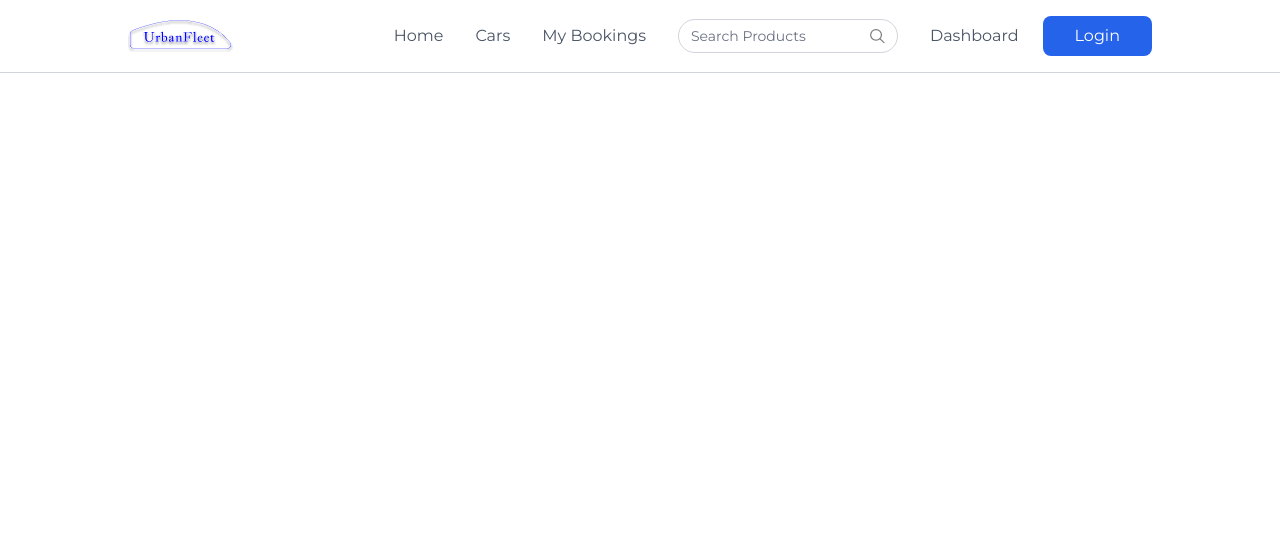
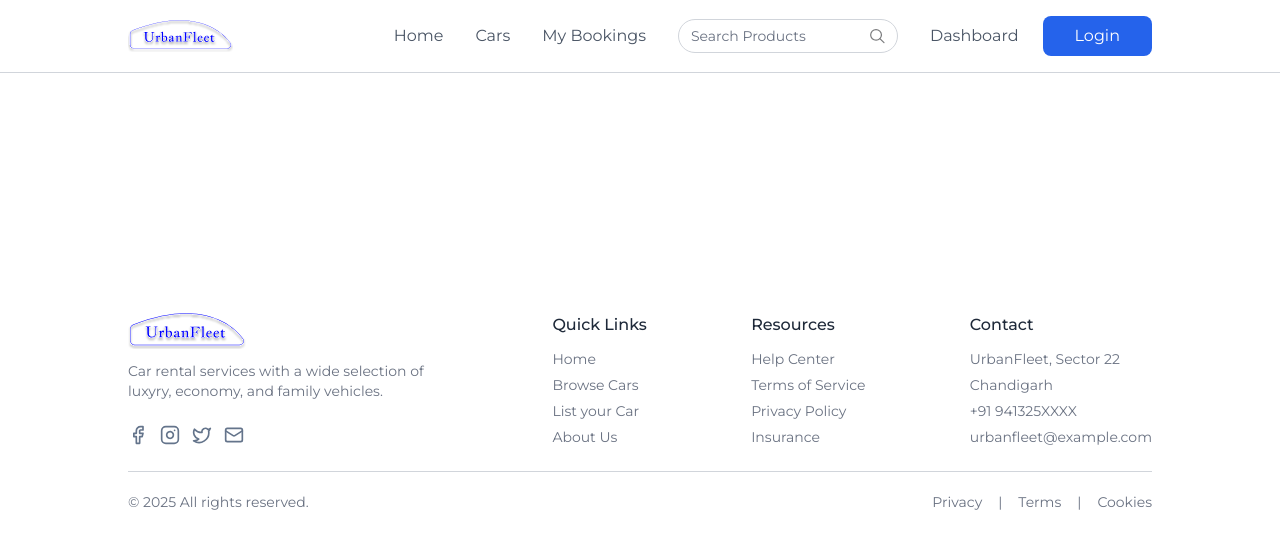
Before and after one commit to 8anu/UrbanFleet, a React (Vite) app in the folder client/: page /my-bookings in a window 1280 px wide. Shown: the top 548 px of the page. Built offline with nearby package versions, Linux system fonts and the light colour scheme.

Commit message:
added the newsletter and some other front-end functionalities

```diff
--- a/client/src/App.jsx
+++ b/client/src/App.jsx
@@ -5,6 +5,7 @@
 import CarDetails from './pages/CarDetails'
 import Cars from './pages/Cars'
 import MyBookings from './pages/MyBookings'
+import Footer from './components/footer'
 
 const App = () => {
 
@@ -24,6 +25,9 @@
 
     </Routes>
 
+    {!isOwnerPath && <Footer />}
+
+
     </>
   )
 }
--- /dev/null
+++ b/client/src/components/Footer.jsx
@@ -0,0 +1,69 @@
+import React from 'react'
+import { assets } from '../assets/assets'
+
+const footer = () => {
+  return (
+   <div className='px-6 md:px-16 lg:px-24 xl:px-32 mt-60 text-sm text-gray-500'>
+            <div className='flex flex-wrap justify-between items-start gap-8
+            pb-6 border-borderColor border-b'>
+                <div>
+                    <img src={assets.logo} alt="logo" className='h-8 md:h-9' />
+                    <p className='max-w-80 mt-3'>
+                        Car rental services with a wide selection of luxyry, economy, and family vehicles.
+                    </p>
+                    <div className='flex items-center gap-3 mt-6'>
+                        <a href='#'> <img src={assets.facebook_logo} className='w-5 h-5' alt="" /> </a>
+                        <a href='#'> <img src={assets.instagram_logo} className='w-5 h-5' alt="" /> </a>
+                        <a href='#'> <img src={assets.twitter_logo} className='w-5 h-5' alt="" /> </a>
+                        <a href='#'> <img src={assets.gmail_logo} className='w-5 h-5' alt="" /> </a>
+                    </div>
+                </div>
+
+                <div>
+                    <h2 className='text-base font-medium text-gray-800 uppercae'>Quick Links</h2>
+                    <ul className='mt-3 flex flex-col gap-1.5'>
+                        <li><a href="#">Home</a></li>
+                        <li><a href="#">Browse Cars</a></li>
+                        <li><a href="#">List your Car</a></li>
+                        <li><a href="#">About Us</a></li>
+                    </ul>
+                </div>
+
+                 <div>
+                    <h2 className='text-base font-medium text-gray-800 uppercae'>Resources</h2>
+                    <ul className='mt-3 flex flex-col gap-1.5'>
+                        <li><a href="#">Help Center</a></li>
+                        <li><a href="#">Terms of Service</a></li>
+                        <li><a href="#">Privacy Policy</a></li>
+                        <li><a href="#">Insurance</a></li>
+                    </ul>
+                </div>
+
+                  <div>
+                    <h2 className='text-base font-medium text-gray-800 uppercae'>Contact</h2>
+                    <ul className='mt-3 flex flex-col gap-1.5'>
+                        <li>UrbanFleet, Sector 22</li>
+                        <li>Chandigarh</li>
+                        <li>+91 941325XXXX</li>
+                        <li>urbanfleet@example.com</li>
+                    </ul>
+                </div>
+
+
+            </div>
+
+            <div className='flex flex-col md:flex-row gap-2 items-center justify-between py-5'>
+                <p>© {new Date().getFullYear()} All rights reserved.</p>
+                <ul className='flex items-center gap-4'>
+                    <li><a href="#">Privacy</a></li>
+                    <li>|</li>
+                    <li><a href="#">Terms</a></li>
+                     <li>|</li>
+                    <li><a href="#">Cookies</a></li>
+                </ul>
+            </div>
+        </div>
+  )
+}
+
+export default footer
--- /dev/null
+++ b/client/src/components/Newsletter.jsx
@@ -0,0 +1,29 @@
+import React from 'react'
+
+const Newsletter = () => {
+  return (
+    <div className="flex flex-col items-center justify-center
+     text-center space-y-2 max-md:px-4 my-10 mb-40">
+            <h1 className="md:text-4xl text-2xl font-semibold">Never Miss a Deal!</h1>
+            <p className="md:text-lg text-gray-500/70 pb-8">
+                Subscribe to get the latest offers, new arrivals, and exclusive discounts
+            </p>
+            <form className="flex items-center justify-between max-w-2xl w-full md:h-13 h-12">
+                <input
+                    className="border border-gray-300 rounded-md h-full border-r-0
+                     outline-none w-full rounded-r-none px-3 text-gray-500"
+                    type="text"
+                    placeholder="Enter your email id"
+                    required
+                />
+                <button type="submit" className="md:px-12 px-8 h-full text-white
+                bg-primary hover:bg-primary-dull
+                transition-all cursor-pointer rounded-md rounded-l-none">
+                    Subscribe
+                </button>
+            </form>
+        </div>
+  )
+}
+
+export default Newsletter
--- a/client/src/pages/Home.jsx
+++ b/client/src/pages/Home.jsx
@@ -3,6 +3,7 @@
 import FeaturedSection from '../components/FeaturedSection'
 import Banner from '../components/Banner'
 import Testimonial from '../components/Testimonial'
+import Newsletter from '../components/Newsletter'
 
 const Home = () => {
   return (
@@ -11,6 +12,8 @@
       <FeaturedSection />
       <Banner />
       <Testimonial />
+      <Newsletter />
+
     </>
   )
 }
```
